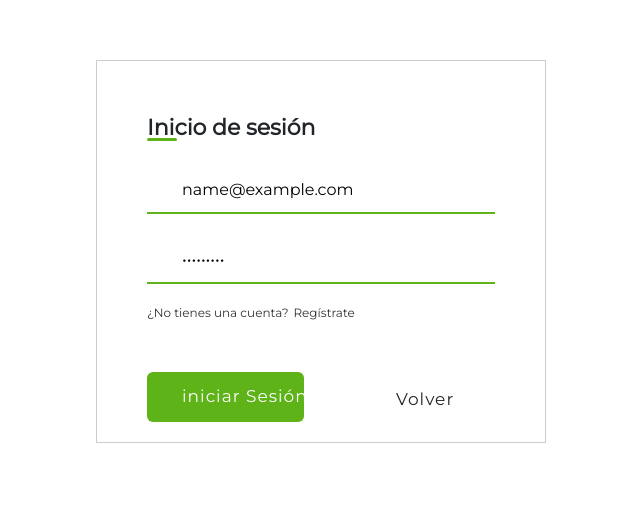
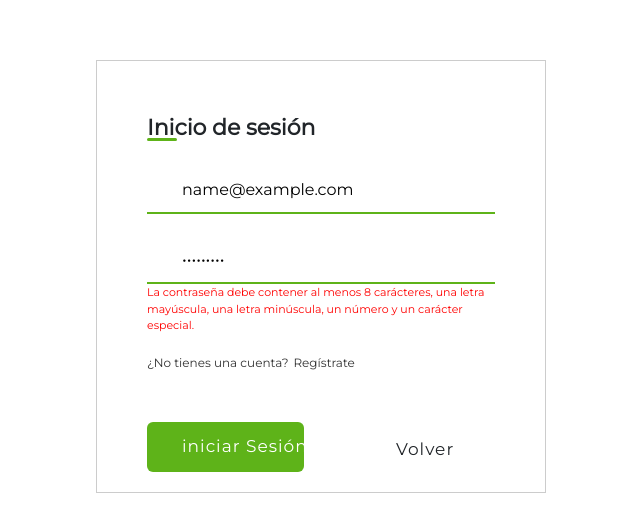
Before and after one commit to JuanesRa/PerseoAngular, an Angular app: page /login in a window 1280 px wide. Both pictures are taken after typing "name@example.com", "Sample123" into the empty fields and a click on the input "iniciar Sesión". Shown: the top 532 px of the page, without its empty margins (319-959 px from the left). Built offline with nearby package versions, Linux system fonts and the light colour scheme; no server answers.

Commit message:
Se hizo validaciones en el login

```diff
--- a/src/app/app.module.ts
+++ b/src/app/app.module.ts
@@ -4,7 +4,7 @@ import { HttpClientModule } from '@angular/common/http';
 
 import { AppRoutingModule } from './app-routing.module';
 import { AppComponent } from './app.component';
-import { FormsModule } from '@angular/forms';
+import { FormsModule, ReactiveFormsModule } from '@angular/forms';
 import { UserSelectComponent } from './user-select/user-select.component';
 import { UserInsertComponent } from './user-insert/user-insert.component';
 import { UserUpdateComponent } from './user-update/user-update.component';
@@ -66,7 +66,8 @@ import { FooterComponent } from './footer/footer.component';
     BrowserModule,
     AppRoutingModule,
     HttpClientModule,
-    FormsModule
+    FormsModule,
+    ReactiveFormsModule
   ],
   providers: [],
   bootstrap: [AppComponent]
--- a/src/app/login/login.component.css
+++ b/src/app/login/login.component.css
@@ -175,6 +175,11 @@ body {
 
 }
 
+.error-message {
+    color: red;
+    font-size: 11px;
+}
+
 .link {
     display: flex;
     margin-top: 0;
--- a/src/app/login/login.component.html
+++ b/src/app/login/login.component.html
@@ -1,17 +1,33 @@
 <div class="signup">
     <span class="title">Inicio de sesión</span>
 
-    <form (ngSubmit)="iniciarSesion()">
+    <form [formGroup]="formulario" (ngSubmit)="iniciarSesion()" novalidate>
         <div class="input-field">
-            <input type="text" [(ngModel)]="usuario.username" name="email" placeholder="Ingrese su email" required/>
+            <input [formControl]="$any(formulario).controls['username']" type="text" name="email"
+                placeholder="Ingrese su email" required />
             <i class="uil uil-envelope icon"></i>
         </div>
 
+        <div *ngIf="formulario.get('username')?.hasError('required') && formulario.get('username')?.touched"
+            class="error-message">
+            El correo electrónico es obligatorio.
+        </div>
+        <div *ngIf="formulario.get('username')?.hasError('email') && formulario.get('username')?.touched"
+            class="error-message">
+            Por favor, ingrese un correo electrónico válido.
+        </div>
+
         <div class="input-field">
-            <input type="password" [(ngModel)]="usuario.password" name="password" class="password"
-                placeholder="Ingrese su contraseña" required />
+            <input type="password" [formControl]="$any(formulario).controls['password']" name="password"
+                class="password" placeholder="Ingrese su contraseña" required />
             <i class="uil uil-lock icon"></i>
             <i class="uil uil-eye-slash showHidePw"></i>
+        </div>
+
+        <div *ngIf="formulario.get('password')?.hasError('invalidPassword') && formulario.get('password')?.touched"
+            class="error-message">
+            La contraseña debe contener al menos 8 carácteres, una letra mayúscula, una letra minúscula, un número y un carácter
+            especial.
         </div>
 
         <div class="link">
--- a/src/app/login/login.component.ts
+++ b/src/app/login/login.component.ts
@@ -1,6 +1,8 @@
-import { Component } from '@angular/core';
+import { Component, OnInit } from '@angular/core';
 import { AuthService } from '../services/auth.service';
 import { Router } from '@angular/router';
+import { FormBuilder, FormGroup, Validators } from '@angular/forms';
+import { passwordValidator } from '../validators/password_validator';
 import { UserDataService } from '../services/user-data.service';
 
 @Component({
@@ -10,33 +12,36 @@ import { UserDataService } from '../services/user-data.service';
 })
 export class LoginComponent {
 
-  usuario: any = {
-    username: '',
-    password: ''
-  };
+  formulario: FormGroup;
 
-
-
-  constructor(private authService: AuthService, private router: Router, private UserDataService:UserDataService ) { }
+  constructor(private authService: AuthService, private router: Router, private UserDataService: UserDataService, public fb: FormBuilder) {
+    this.formulario = this.fb.group({
+      username: ['', [Validators.required, Validators.email]],
+      password: ['', [Validators.required, passwordValidator()]],
+    })
+  }
 
   iniciarSesion(): void {
 
-    this.authService.login(this.usuario).subscribe((data) => {
-      console.log('Iniciar Sesion:', data);
+
+    if (this.formulario.valid) {
+      this.authService.login(this.formulario.value).subscribe((data) => {
+        console.log('Inicio de sesión exitoso:', data);
+        alert('Inicio de sesión exitoso');
         this.UserDataService.userData = data.user;
         if (data.user.TIPO_PERSONA_IDTIPOPERSONA == 1) {
           alert('Bienvenido Administrador');
         }
-      else if (data.user.TIPO_PERSONA_IDTIPOPERSONA == 2){
+        else if (data.user.TIPO_PERSONA_IDTIPOPERSONA == 2) {
           alert('Bienvenido Recepcionista');
         }
 
-      else if (data.user.TIPO_PERSONA_IDTIPOPERSONA == 3){
+        else if (data.user.TIPO_PERSONA_IDTIPOPERSONA == 3) {
           alert('Bienvenido CLiente');
         }
         this.router.navigate(['/inicio'])
-
-    });
+      })
+    }
   }
 
 
--- /dev/null
+++ b/src/app/validators/password_validator.ts
@@ -0,0 +1,18 @@
+import { AbstractControl, ValidatorFn } from '@angular/forms';
+
+export function passwordValidator(): ValidatorFn {
+    return (control: AbstractControl): { [key: string]: any } | null => {
+      const value: string = control.value;
+      const minLength = 8; // Mínimo de caracteres permitidos
+
+      const hasUpperCase = /[A-Z]/.test(value);
+      const hasLowerCase = /[a-z]/.test(value);
+      const hasNumbers = /\d/.test(value);
+      const hasSpecialCharacters = /[!@#$%^&*(),.?":{}|<>]/.test(value);
+      const hasMinLength = value.length >= minLength; // Verificar la longitud mínima
+
+      const valid = hasUpperCase && hasLowerCase && hasNumbers && hasSpecialCharacters && hasMinLength;
+
+      return valid ? null : { 'invalidPassword': true };
+    };
+  }
```
Lines whose indentation alone changed are shown as unchanged.
